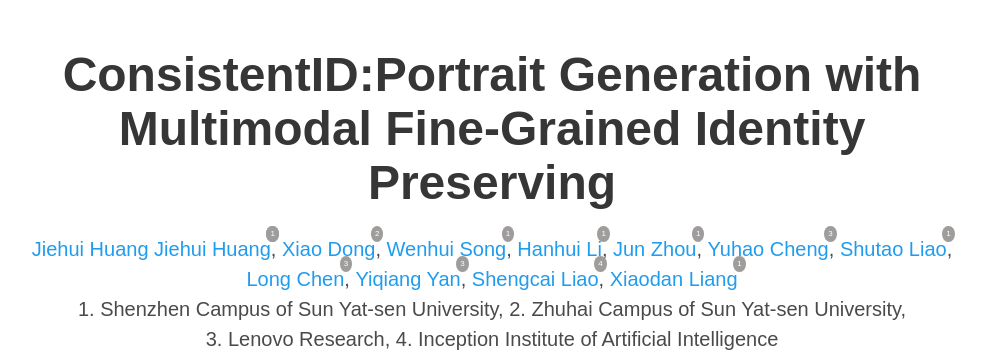
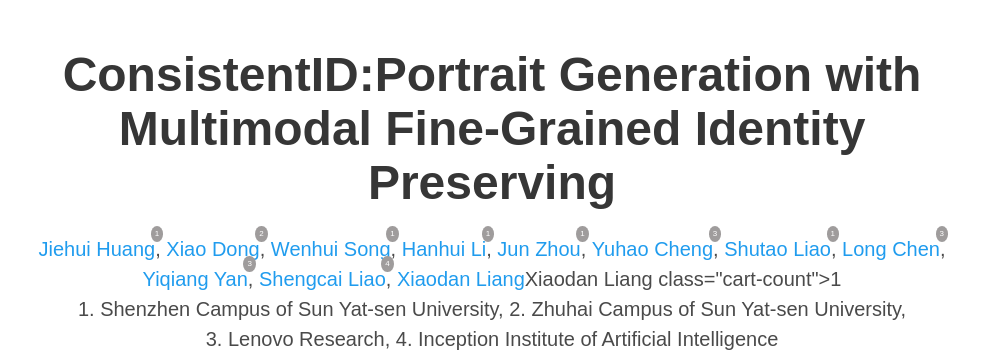
Before and after one commit to zjgans/fireedit.github.io, a plain HTML site: page index.html in a window 1280 px wide. Shown: the top 351 px of the page, without its empty margins (148-1134 px from the left). Drawn offline with nearby package versions, Linux system fonts and the light colour scheme; some icons are missing; a web font is replaced by a local one.

Commit message:
Update index.html

```diff
--- a/index.html
+++ b/index.html
@@ -89,7 +89,7 @@
             <div class="is-size-5 publication-authors">
               <!-- Paper authors -->
               <span class="author-block">
-                <a href="https://jackailab.github.io/" target="_blank">Jiehui Huang</a><span class="cart-count">1</span>
+<!--                 <a href="https://jackailab.github.io/" target="_blank">Jiehui Huang</a><span class="cart-count">1</span> -->
                 <a  target="_blank">Jiehui Huang</a><span class="cart-count">1</span>
               </span>,
               <span class="author-block">
@@ -121,8 +121,10 @@
                   class="cart-count">4</span>
               </span>,
               <span class="author-block">
-<!--                 <a href="https://www.sysu-hcp.net/faculty/xiaodanliang.html" arget="_blank">Xiaodan Liang</a><span -->
-                <a href="https://www.cs.cmu.edu/~xiaodan1/" arget="_blank">Xiaodan Liang</a><span
+                <a href="https://www.sysu-hcp.net/faculty/xiaodanliang.html" arget="_blank">Xiaodan Liang</a><span
+<!--                 <a href="https://www.cs.cmu.edu/~xiaodan1/" arget="_blank">Xiaodan Liang</a><span -->
+<!--                 <a href="https://mbzuai.ac.ae/study/faculty/xiaodan-liang/" arget="_blank">Xiaodan Liang</a><span -->
+<!--                 <a href="https://ise.sysu.edu.cn/teacher/teacher02/1136886.htm/" arget="_blank">Xiaodan Liang</a><span   -->
                   class="cart-count">1</span>
               </span>
             </div>
```
